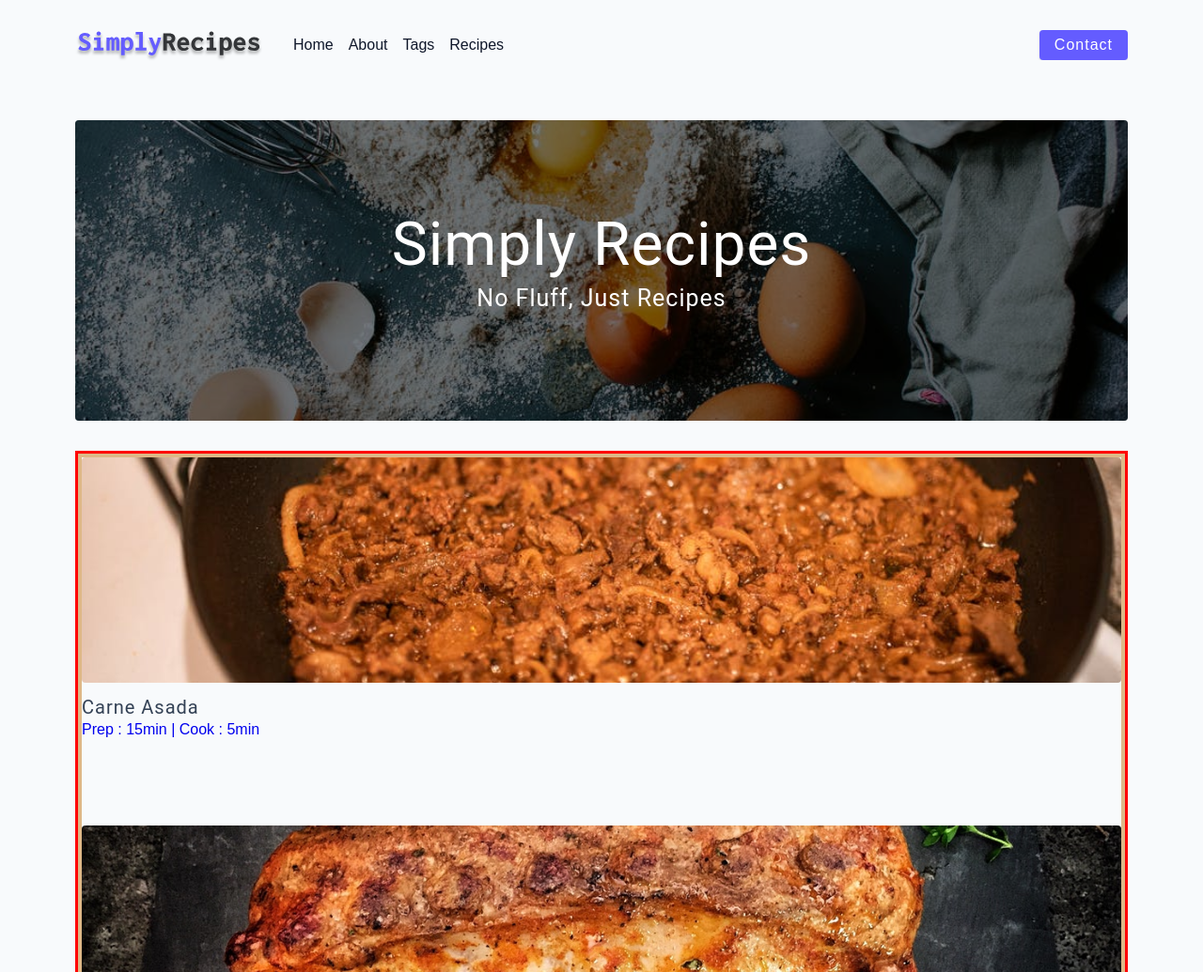
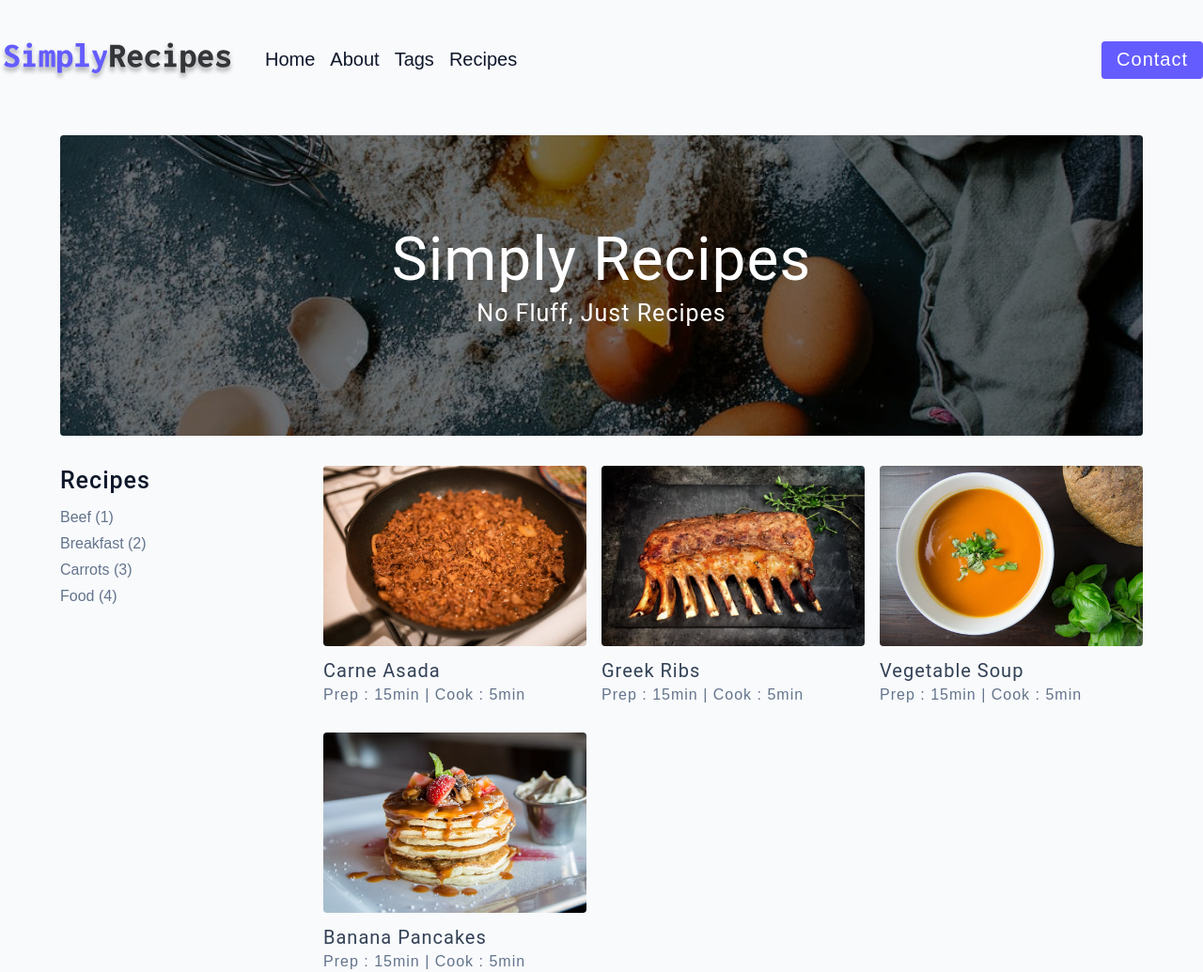
Before and after one commit to Muizah/html-css-simply-recipes-main, a plain HTML site: page html-css-simply-recipes-main/starter/index.html in a window 1280 px wide. Shown: the top 1035 px of the page at 94% size. Drawn offline with Linux system fonts and the light colour scheme.

Commit message:
work on responsiveness of different screens

```diff
--- a/html-css-simply-recipes-main/starter/css/main.css
+++ b/html-css-simply-recipes-main/starter/css/main.css
@@ -268,7 +268,7 @@ Navbar
 
 .nav-center {
   width: 100vw;
-  max-width: var(--max-width);
+  max-width: 1400px;
 }
 
 .nav-header {
@@ -284,7 +284,7 @@ Navbar
 }
 
 .nav-header img {
-  width: 200px;
+  width: 250px;
 }
 
 .nav-btn {
@@ -314,6 +314,7 @@ Navbar
   color: var(--grey-900);
   padding: 1rem 0;
   border-top: 1px solid var(--grey-500);
+  font-size: 1.25rem;
 }
 
 .nav-link:hover {
@@ -331,6 +332,7 @@ Navbar
 
   .navbar {
     height: 6rem;
+    margin-top: 1rem;
   }
 
   .nav-center {
@@ -354,7 +356,7 @@ Navbar
     padding: 0;
     border-top: none;
     margin-right: 1rem;
-    font-size: 1rem;
+    font-size: 1.25rem;
   }
 
   .contact-link {
@@ -365,7 +367,7 @@ Navbar
 
 .page {
   width: 90vw;
-  max-width: var(--max-width);
+  max-width: 1400px;
   margin: 0 auto;
   padding-top: 2rem;
   min-height: calc(100vh - (6rem + 4rem));
@@ -425,7 +427,6 @@ Navbar
 .recipes-container {
   display: grid;
   gap: 2rem 1rem;
-  border: 3px solid red;
 }
 
 .tags-container {
@@ -433,14 +434,12 @@ Navbar
   display: flex;
   flex-direction: column;
   padding-bottom: 3rem;
-  border: 3px solid yellowgreen;
 }
 
 .recipes-list {
   display: grid;
   gap: 2rem 1rem;
   padding-bottom: 3rem;
-  border: 4px solid burlywood;
 }
 
 .tags-container h4 {
@@ -451,7 +450,6 @@ Navbar
 .tags-list {
   display: grid;
   grid-template-columns: 1fr 1fr 1fr;
-  border: 3px solid purple;
 }
 
 .tags-list a {
@@ -480,3 +478,50 @@ Navbar
   color: var(--grey-700);
   line-height: 1;
 }
+
+.recipe p {
+  margin-bottom: 0;
+  line-height: 1;
+  margin-top: 0.5rem;
+  color: var(--grey-500);
+  letter-spacing: var(--letterSpacing);
+}
+
+@media screen and (min-width: 576px) {
+  .recipes-list {
+    grid-template-columns: 1fr 1fr;
+  }
+
+  .recipe-img {
+    height: 12rem;
+  }
+}
+
+@media screen and (min-width: 992px) {
+  .recipes-container {
+    grid-template-columns: 200px 1fr;
+    gap: 5rem;
+  }
+
+  .recipe p {
+    font-style: 0.85rem;
+  }
+
+  .tags-container {
+    order: 0;
+  }
+
+  .tags-list {
+    grid-template-columns: 1fr;
+  }
+}
+
+@media screen and (min-width: 1200px) {
+  .recipes-list {
+    grid-template-columns: 1fr 1fr 1fr;
+  }
+
+  .recipe h5 {
+    font-style: 1.15rem;
+  }
+}
--- a/html-css-simply-recipes-main/starter/index.html
+++ b/html-css-simply-recipes-main/starter/index.html
@@ -62,22 +62,38 @@
         </div>
         <div class="recipes-list">
           <a href="single-recipe.html" class="recipe">
-            <img src="./assets/recipes/recipe-1.jpeg" alt="food" class="img recipe-img" />
+            <img
+              src="./assets/recipes/recipe-1.jpeg"
+              alt="food"
+              class="img recipe-img"
+            />
             <h5>Carne Asada</h5>
             <p>Prep : 15min | Cook : 5min</p>
           </a>
-          <a href="single-recipe.html" class="recipe"></a>
-            <img src="./assets/recipes/recipe-2.jpeg" alt="food" class="img recipe-img" />
+          <a href="single-recipe.html" class="recipe">
+            <img
+              src="./assets/recipes/recipe-2.jpeg"
+              alt="food"
+              class="img recipe-img"
+            />
             <h5>Greek Ribs</h5>
             <p>Prep : 15min | Cook : 5min</p>
           </a>
           <a href="single-recipe.html" class="recipe">
-            <img src="./assets/recipes/recipe-3.jpeg" alt="food" class="img recipe-img" />
+            <img
+              src="./assets/recipes/recipe-3.jpeg"
+              alt="food"
+              class="img recipe-img"
+            />
             <h5>Vegetable Soup</h5>
             <p>Prep : 15min | Cook : 5min</p>
           </a>
           <a href="single-recipe.html" class="recipe">
-            <img src="./assets/recipes/recipe-4.jpeg" alt="food" class="img recipe-img" />
+            <img
+              src="./assets/recipes/recipe-4.jpeg"
+              alt="food"
+              class="img recipe-img"
+            />
             <h5>Banana Pancakes</h5>
             <p>Prep : 15min | Cook : 5min</p>
           </a>
```
